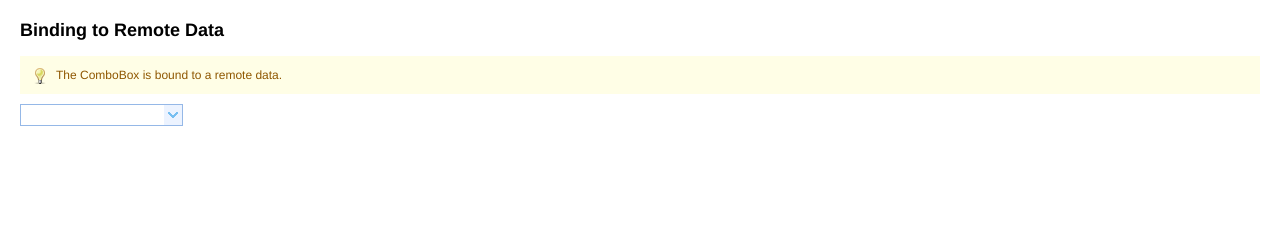
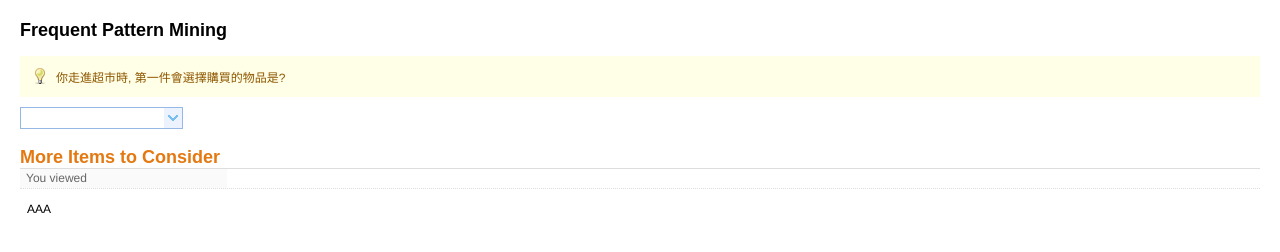
Before and after one commit to rainbean/FPM-Pilot, a website: page public/index.html in a window 1280 px wide. Drawn offline with Linux system fonts and the light colour scheme; no server answers.

Commit message:
mimic Amazon's viewed item style

```diff
--- a/public/index.html
+++ b/public/index.html
@@ -11,11 +11,26 @@
 </script>
 </head>
 <body>
-<h2>Binding to Remote Data</h2>
-    <div class="demo-info" style="margin-bottom:10px">
-        <div class="demo-tip icon-tip"></div>
-        <div>The ComboBox is bound to a remote data.</div>
+  <h2>Frequent Pattern Mining</h2>
+  <div class="demo-info" style="margin-bottom:10px">
+    <div class="demo-tip icon-tip"></div>
+    <div>你走進超市時, 第一件會選擇購買的物品是?</div>
+  </div>
+  <input id='items-combobox' class="easyui-combobox" name="items">
+  <h2 class='s9_title'>More Items to Consider</h2>
+  <div class='container'>
+    <div class='viewed_container'>
+      <div class='viewed_header'>
+        <div>You viewed</div>
+      </div>
+      <div class='viewed_body_outter'>
+        <div class='viewed_body_inner'>
+          <div class='viewed_body'>
+            <span class='viewed_text'> AAA </span>
+          </div>
+        </div>
+      </div>
     </div>
-    <input id='items-combobox' class="easyui-combobox" name="items">
+  </div>
 </body>
 </html>
--- a/public/javascripts/fpm.js
+++ b/public/javascripts/fpm.js
@@ -6,9 +6,16 @@ function fnFetchItems() {
     $('#items-combobox').combobox({
       data:items,
       valueField:'id',
-      textField:'text'
+      textField:'text',
+      onSelect: fnSelectItemCB
     });
   });
+}
+
+function fnSelectItemCB(item) {
+  console.log(item);
+  //var url = 'get_data2.php?id='+item.id;
+  //$('#cc2').combobox('reload', url);
 }
 
 function fnDocumentReadyCB() {
--- a/public/stylesheets/style.css
+++ b/public/stylesheets/style.css
@@ -1,73 +1,76 @@
 body {
-  padding: 50px;
-  font: 14px "Lucida Grande", Helvetica, Arial, sans-serif;
+  margin: 0;
+  font-family: "Microsoft JhengHei", Pmingliu, "Segoe UI", "Segoe UI Web Regular", "Segoe UI Symbol", "Helvetica Neue", "BBAlpha Sans", "S60 Sans", Arial, "sans-serif";
+  color: #000;
+  direction: ltr;
+  font-size: 88%;
+  -webkit-font-smoothing: antialiased;
+  background-color: #FFF;
 }
 a {
   color: #00b7ff;
 }
-.usernameblock {
-  font-size: 125%;
-  float:right;
-  margin-top: -3px;
-}
-/*
-.usernameblock > select {
-  font-size: 1em;
-  border: 1px solid black;
-}
-.usernameblock > input {
-  font-size: 1em;
-  border: 1px solid black;
-}
-*/
-.usernameblock > button {
-  background-color: #7c5b2b;
-  color: #FFFFFF;
-}
-.usernameblock > button:hover {
-  background-color: #805d2c;
-}
-.usernameblock > button:disabled {
-  background-color: #f4f5f5;
+
+h2 {
+  display: block;
+  font-size: 1.5em;
+  -webkit-margin-before: 0.83em;
+  -webkit-margin-after: 0.83em;
+  -webkit-margin-start: 0px;
+  -webkit-margin-end: 0px;
+  font-weight: normal;
+  font-family: Arial, Verdana, Helvetica, sans-serif;
+  font-size: 18px;
+  margin: 0 0 0.35em 0px;
 }
 
-#fwcontainer {
-  width: 980px;
-  padding-top: 1em;
-  margin: 0 auto;
-}
-#metacontainer{
-  float: left;
-  width: 100%;
-  font-size: 125%;
-  padding-top: 1em;
-}
-#metacontainer2{
-  position: absolute;
-  right: 12px;
-  width: 450px;
-  height: 100%;
-  font-size: 125%;
-}
-#bdcontainer {
-  width: 1100px;
-  margin: 0 auto;
+.s9_title {
+  color: #E47911;
+  padding: 0;
+  margin-bottom: 0;
+  margin-top: 1em;
+  border-bottom: 1px solid #ddd;
 }
 
-iframe {
-  width: 100%;
-  height: 430px;
-  scrolling: no;
-  frameborder: 0;
+.container {
+  border-bottom: 1px dotted #DDD;
+  vertical-align: baseline;
+  padding-bottom: 19px;
 }
 
-/*
- * Row highlighting example
- */
-#movies tbody tr.even:hover, #movies tbody tr.even td.highlighted {
-	background-color: #ECFFB3;
+.viewed_container {
+  width: 16.666666666666668%!important;
+  float: left;
+  border: 0;
+  vertical-align: baseline;
 }
 
-#movies tbody tr.odd:hover, #movies tbody tr.odd td.highlighted {
-	background-color: #E6FF99;
+.viewed_header {
+  height: 15px;
+  margin-bottom: auto;
+  color: #666;
+  padding: 2px 6px 2px 6px;
+  font-size: 11px;
+  line-height: 15px;
+  background: #FAFAFA;
 }
+
+.viewed_body_outter {
+  float: left;
+  margin-top: 10px;
+  width: 100%!important;
+  overflow: hidden;
+}
+
+.viewed_body_inner {
+  margin-left: 7px;
+  margin-right: 7px;
+}
+.viewed_body {
+  position: relative;
+  zoom: 1;
+  margin-top: 4px;
+}
+.viewed_text {
+  display: block !important;
+}
```
